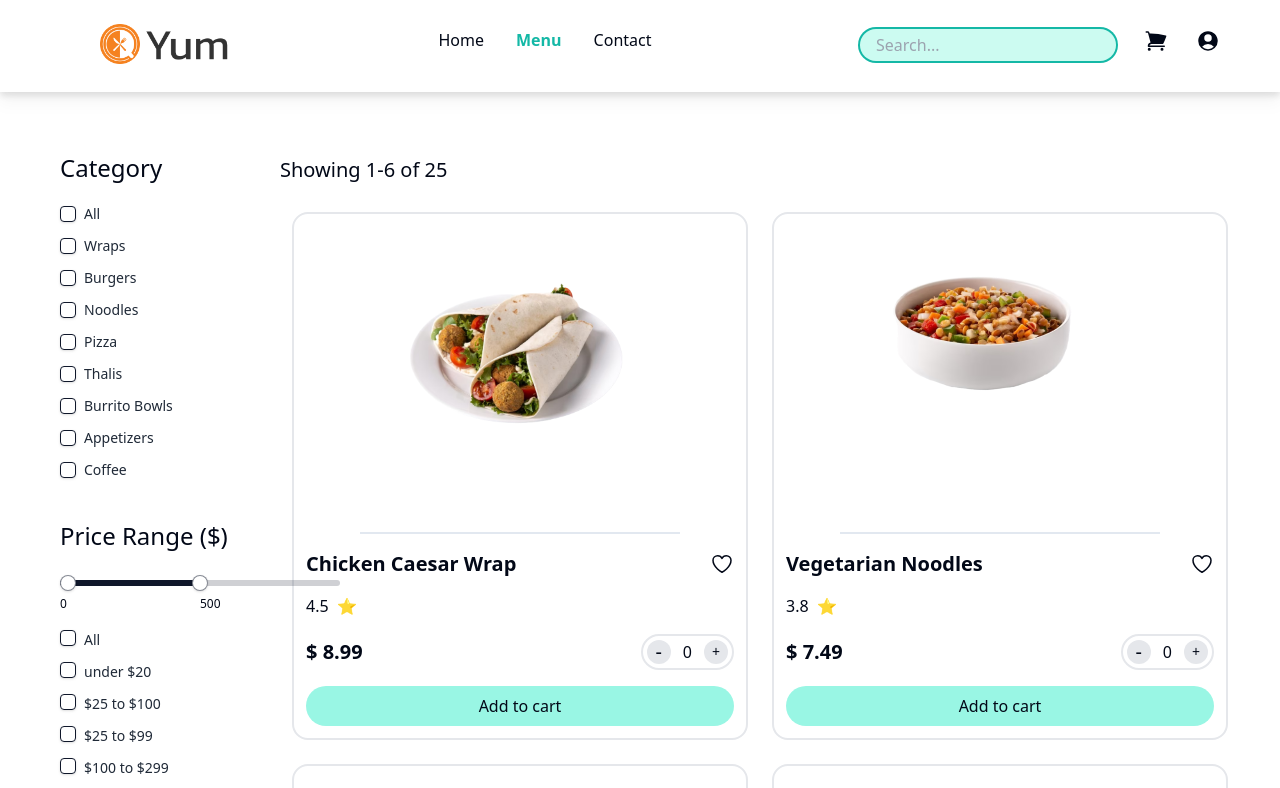
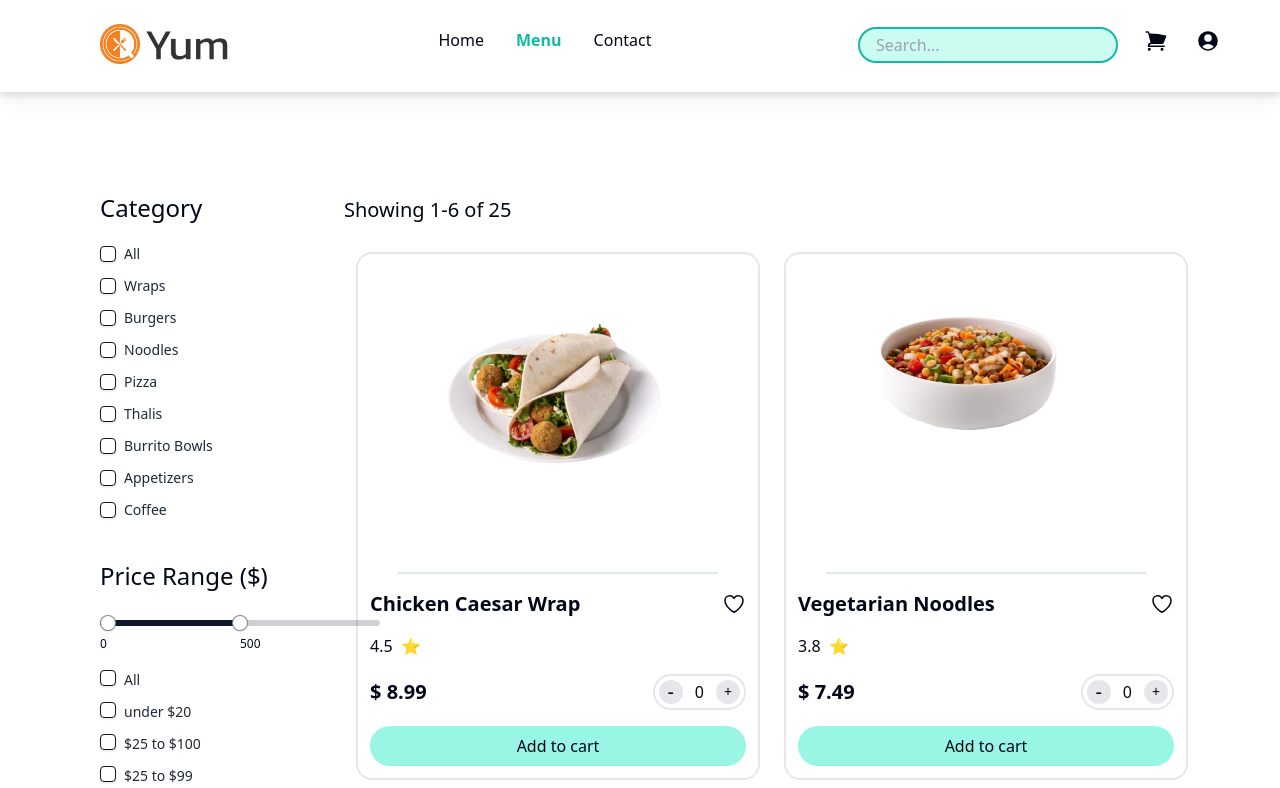
Before and after one commit to SrinivasBallari/cafe-app, a React (Vite) app in the folder frontend/: page /menu in a window 1280 px wide. Shown: the top 788 px of the page. Built offline with nearby package versions, Linux system fonts and the light colour scheme.

Commit message:
minor ui changes

```diff
--- a/frontend/src/App.jsx
+++ b/frontend/src/App.jsx
@@ -5,6 +5,7 @@ import Home from "./pages/Home"
 import Navbar from "./components/Navbar"
 import Menu from "./pages/Menu"
 import ContactPage from "./pages/Contact"
+import Product from "./pages/Product"
 
 function App() {
 
@@ -27,6 +28,7 @@ function App() {
                     <Route path='/login' element={ <Login/> } />
                     <Route path='/menu' element={<Menu/>}/>
                     <Route path='/contact' element={<ContactPage/>}/>
+                    <Route path='/product' element={<Product/>}/>
                 </Routes>
         </BrowserRouter>
       </>
--- a/frontend/src/pages/Menu.jsx
+++ b/frontend/src/pages/Menu.jsx
@@ -5,7 +5,7 @@ import HomeFooterSection from '@/components/Home/HomeFooterSection';
 const Menu = () => {
     return (
         <div>
-            <div className='grid grid-cols-4 xl:grid-cols-5 content-center px-10 py-10 just'>
+            <div className='grid grid-cols-4 xl:grid-cols-5 content-center lg:p-20 space-x-10'>
 
                 <div className='hidden xl:col-span-1 xl:flex xl:flex-col xl:space-y-2'>
                     <MenuFilter />
--- /dev/null
+++ b/frontend/src/pages/Product.jsx
@@ -0,0 +1,10 @@
+
+const Product = () => {
+    return (
+        <div>
+
+        </div>
+    )
+}
+
+export default Product;
```
